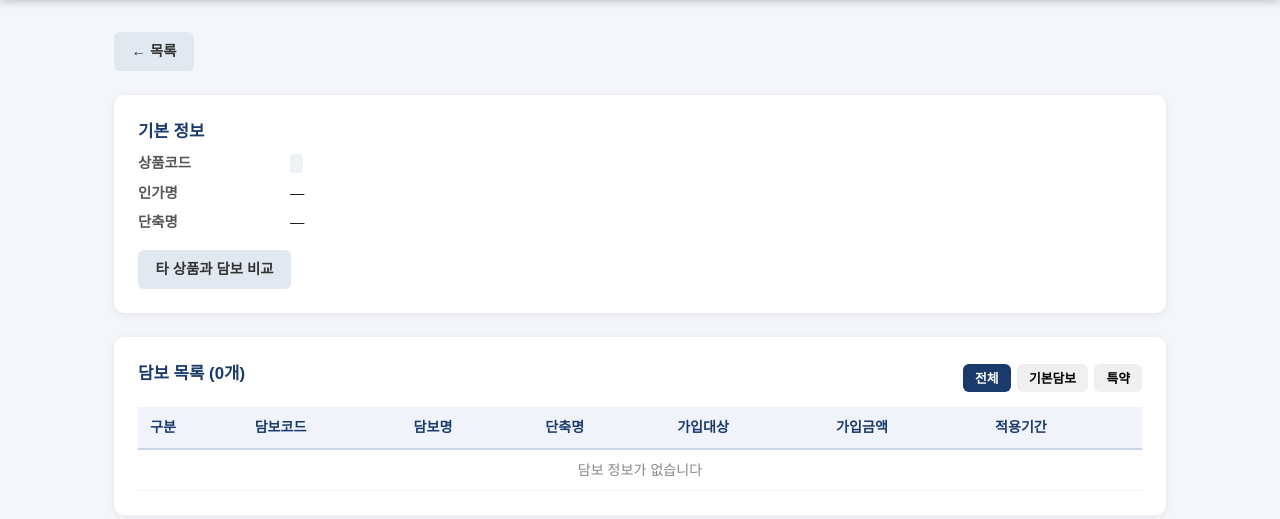
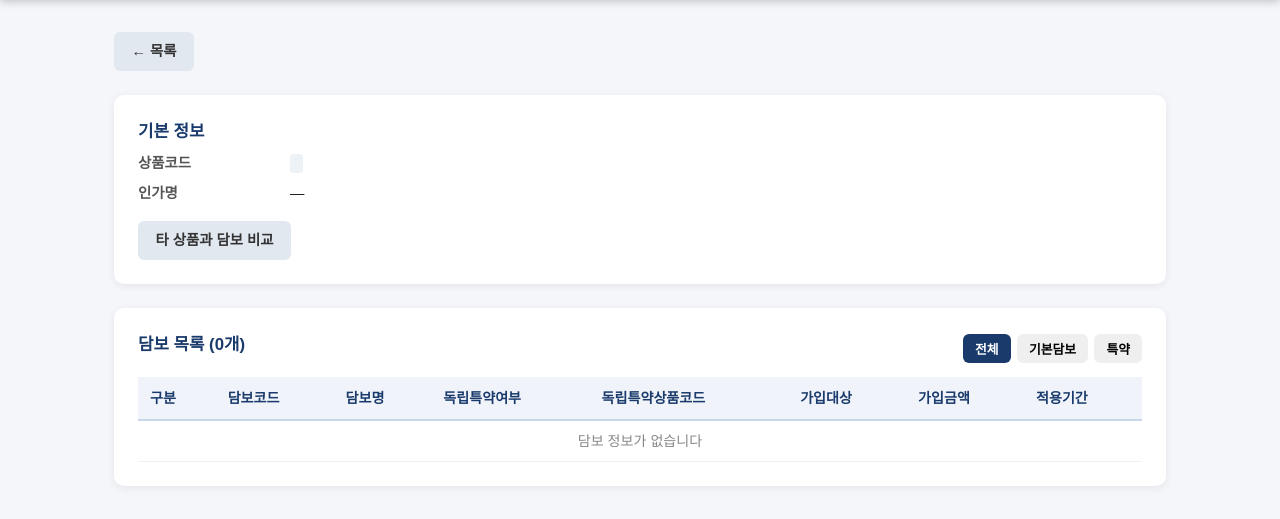
Before and after one commit to gagoly7920-spec/-, a Flask app: template templates/product_detail.html in a window 1280 px wide. Shown: the part 56-575 px from the top of the page. Run offline with Flask 3, Linux system fonts and the light colour scheme; the template is opened without the code that fills it, so the values that code supplies are empty; some libraries are stand-ins or nearby versions.

Commit message:
feat: 담보 목록에 독립특약여부·독립특약상품코드 추가, 단축명 제거

```diff
--- a/app.py
+++ b/app.py
@@ -117,14 +117,16 @@ def upload_single():
                 INSERT INTO coverages
                     (상품코드, 담보코드, 담보대표명, 담보한글명, 담보한글단축명,
                      담보기본특약구분코드, 가입대상여부, 가입금액필요여부,
-                     적용시작일자, 적용종료일자)
+                     적용시작일자, 적용종료일자,
+                     독립특약여부, 독립특약상품코드)
                 VALUES %s
             """, [(
                 product_code,
                 cov["담보코드"], cov["담보대표명"], cov["담보한글명"],
                 cov["담보한글단축명"], cov["담보기본특약구분코드"],
                 cov["가입대상여부"], cov["가입금액필요여부"],
-                cov["적용시작일자"], cov["적용종료일자"]
+                cov["적용시작일자"], cov["적용종료일자"],
+                cov["독립특약여부"], cov["독립특약상품코드"]
             ) for cov in coverages], page_size=500)
 
         cur.execute("""
--- a/templates/product_detail.html
+++ b/templates/product_detail.html
@@ -13,7 +13,6 @@
   <dl class="info-grid">
     <dt>상품코드</dt>     <dd><code>{{ product.상품코드 }}</code></dd>
     <dt>인가명</dt>       <dd>{{ product.상품인가명 or '—' }}</dd>
-    <dt>단축명</dt>       <dd>{{ product.상품단축명 or '—' }}</dd>
   </dl>
   <div style="margin-top:1rem; display:flex; gap:0.75rem">
     <a href="/compare?a={{ product.상품코드 }}" class="btn btn-secondary">타 상품과 담보 비교</a>
@@ -37,7 +36,8 @@
         <th>구분</th>
         <th>담보코드</th>
         <th>담보명</th>
-        <th>단축명</th>
+        <th>독립특약여부</th>
+        <th>독립특약상품코드</th>
         <th>가입대상</th>
         <th>가입금액</th>
         <th>적용기간</th>
@@ -55,13 +55,14 @@
         </td>
         <td><code>{{ cov.담보코드 }}</code></td>
         <td>{{ cov.담보대표명 or cov.담보한글명 }}</td>
-        <td>{{ cov.담보한글단축명 or '—' }}</td>
+        <td>{{ '○' if cov.독립특약여부 == '1' else '—' }}</td>
+        <td>{{ cov.독립특약상품코드 or '—' }}</td>
         <td>{{ '○' if cov.가입대상여부 == 'Y' else '—' }}</td>
         <td>{{ '필요' if cov.가입금액필요여부 == 'Y' else '—' }}</td>
         <td>{{ cov.적용시작일자 }}~{{ cov.적용종료일자 }}</td>
       </tr>
       {% else %}
-      <tr><td colspan="7" class="text-center">담보 정보가 없습니다</td></tr>
+      <tr><td colspan="9" class="text-center">담보 정보가 없습니다</td></tr>
       {% endfor %}
     </tbody>
   </table>
--- a/utils/db.py
+++ b/utils/db.py
@@ -45,7 +45,9 @@ def init_db():
             가입대상여부    VARCHAR(1),
             가입금액필요여부 VARCHAR(1),
             적용시작일자    VARCHAR(8),
-            적용종료일자    VARCHAR(8)
+            적용종료일자    VARCHAR(8),
+            독립특약여부    VARCHAR(1),
+            독립특약상품코드 VARCHAR(10)
         )
     """)
     cur.execute("""
@@ -66,9 +68,13 @@ def init_db():
     """)
     # 기존 DB에 컬럼이 없을 경우 추가 (마이그레이션)
     for col in ['판매시작일자 VARCHAR(8)', '판매종료일자 VARCHAR(8)']:
-        col_name = col.split()[0]
         try:
             cur.execute(f"ALTER TABLE products ADD COLUMN IF NOT EXISTS {col}")
+        except Exception:
+            pass
+    for col in ['독립특약여부 VARCHAR(1)', '독립특약상품코드 VARCHAR(10)']:
+        try:
+            cur.execute(f"ALTER TABLE coverages ADD COLUMN IF NOT EXISTS {col}")
         except Exception:
             pass
     conn.commit()
--- a/utils/excel_parser.py
+++ b/utils/excel_parser.py
@@ -140,6 +140,8 @@ def parse_coverages(wb):
             '가입금액필요여부':     _get(row, col_map, '가입금액필요여부'),
             '적용시작일자':         _get(row, col_map, '적용시작일자'),
             '적용종료일자':         _get(row, col_map, '적용종료일자'),
+            '독립특약여부':         _get(row, col_map, '독립특약여부'),
+            '독립특약상품코드':     _get(row, col_map, '독립특약상품코드'),
         })
     return results
 
```
